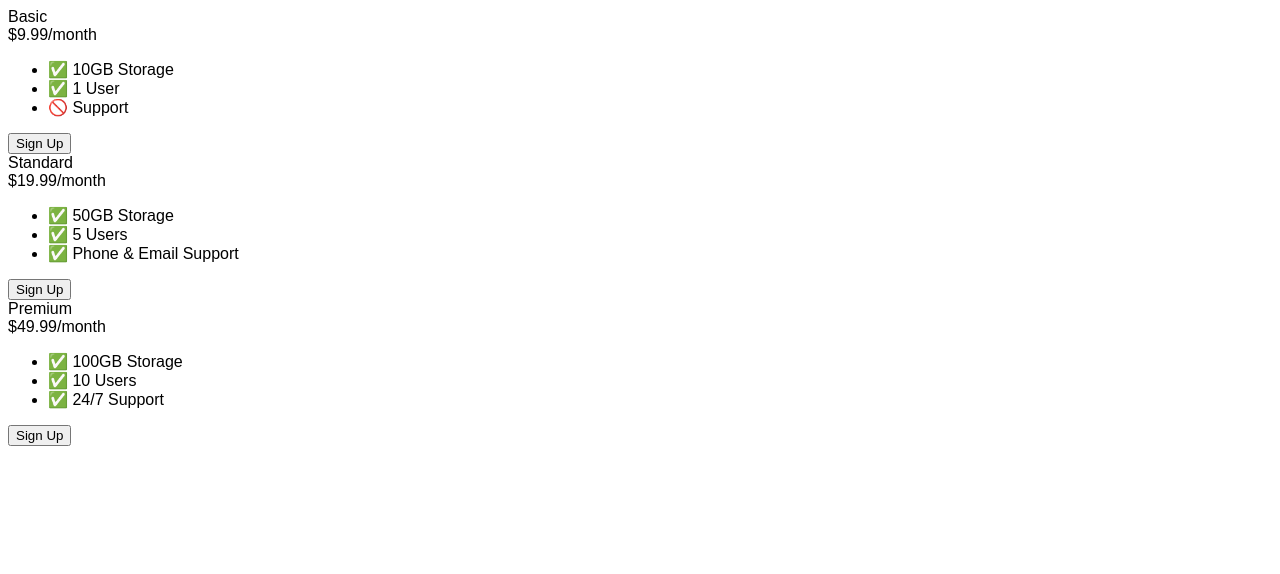
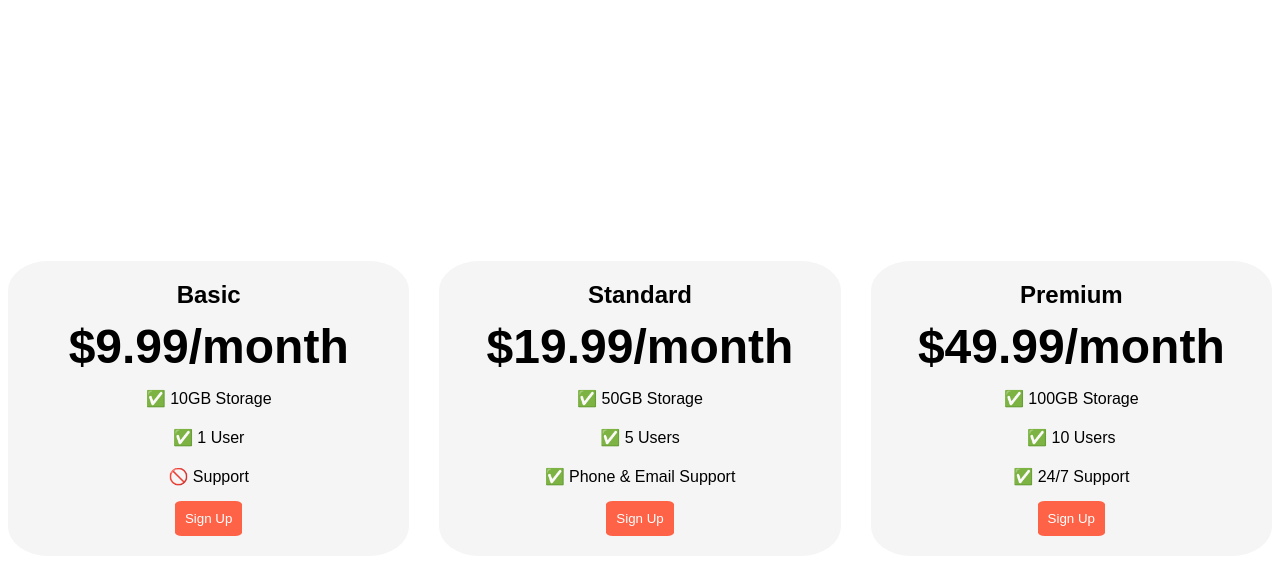
Before and after one commit to MartaBojarska/Web-Development-Projects, a plain HTML site: page 9.4 Flexbox Pricing Table Project/index.html in a window 1280 px wide. Drawn offline with Linux system fonts and the light colour scheme; a web font is replaced by a local one.

Commit message:
Flexbox Pricing Table Project

```diff
--- a/9.4 Flexbox Pricing Table Project/index.html
+++ b/9.4 Flexbox Pricing Table Project/index.html
@@ -12,9 +12,57 @@
       body {
         font-family: "Sono", sans-serif;
       }
+      .pricing-container {
+        display: flex;
+        justify-content: center;
+        align-items: center;
+        height: 100vh;
+        gap: 30px;
+      }
+
+      .pricing-plan {
+        flex: 1;
+        background-color: whitesmoke;
+        text-align: center;
+        max-width: 400px;
+        padding: 20px;
+        border-radius: 10%;
+      }
+
+      .plan-title {
+        font-weight: bold;
+        font-size: 1.5rem;
+        padding-bottom: 10px;
+      }
+
+      .plan-price {
+        font-weight: bold;
+        font-size: 3rem;
+      }
+
+      .plan-button {
+        background-color: tomato;
+        color: white;
+        border: none;
+        border-radius: 10%;
+        padding: 10px;
+      }
+
+      .plan-features {
+        list-style-type: none;
+        margin: 0;
+        padding: 5px;
+      }
+
+      li {
+        padding: 10px;
+      }
 
       /* Hint: What can you do with a media query and flexbox? */
       @media (max-width: 1250px) {
+        .pricing-container {
+           flex-direction: column;
+      }
       }
     </style>
   </head>
```
